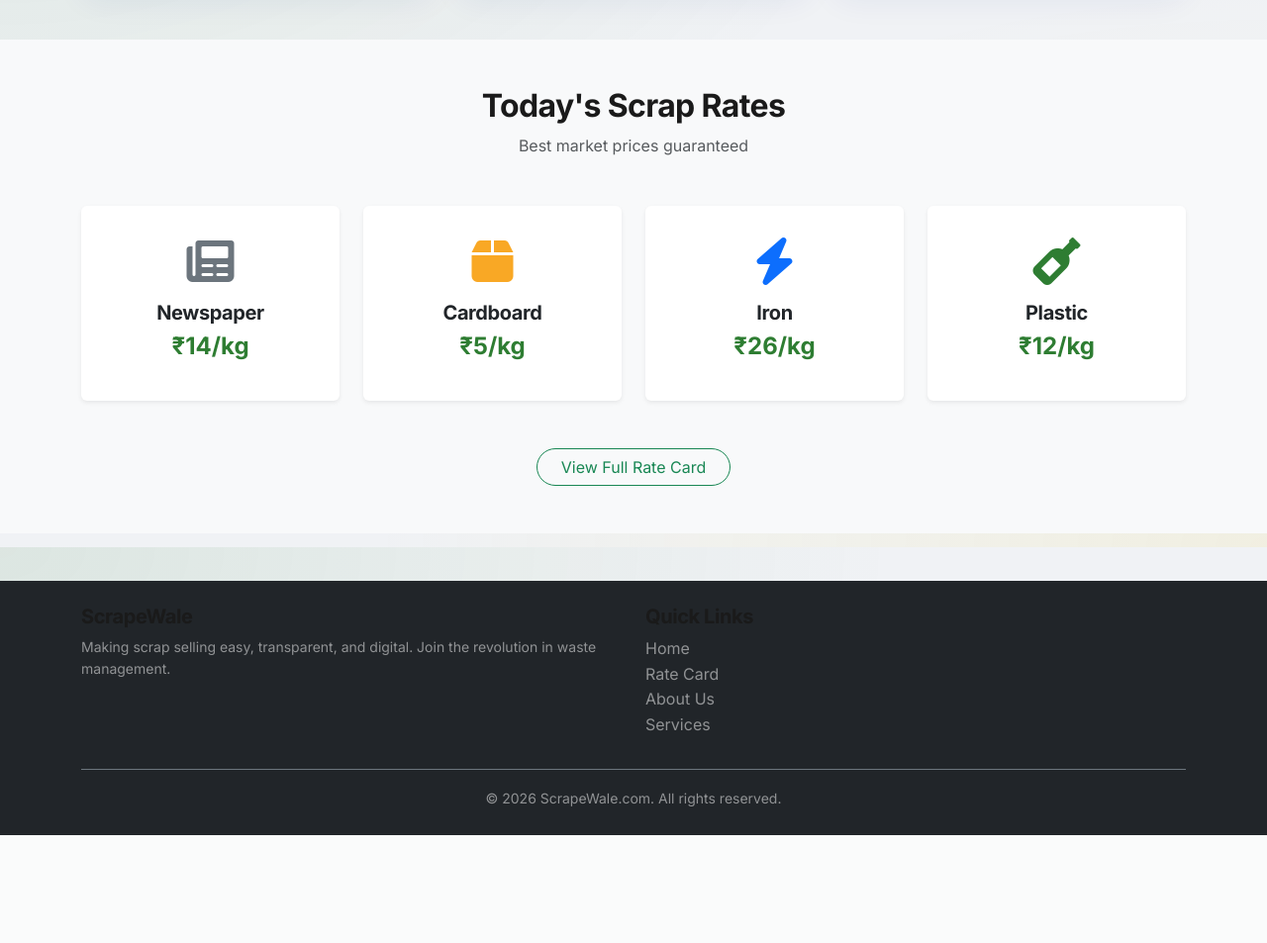
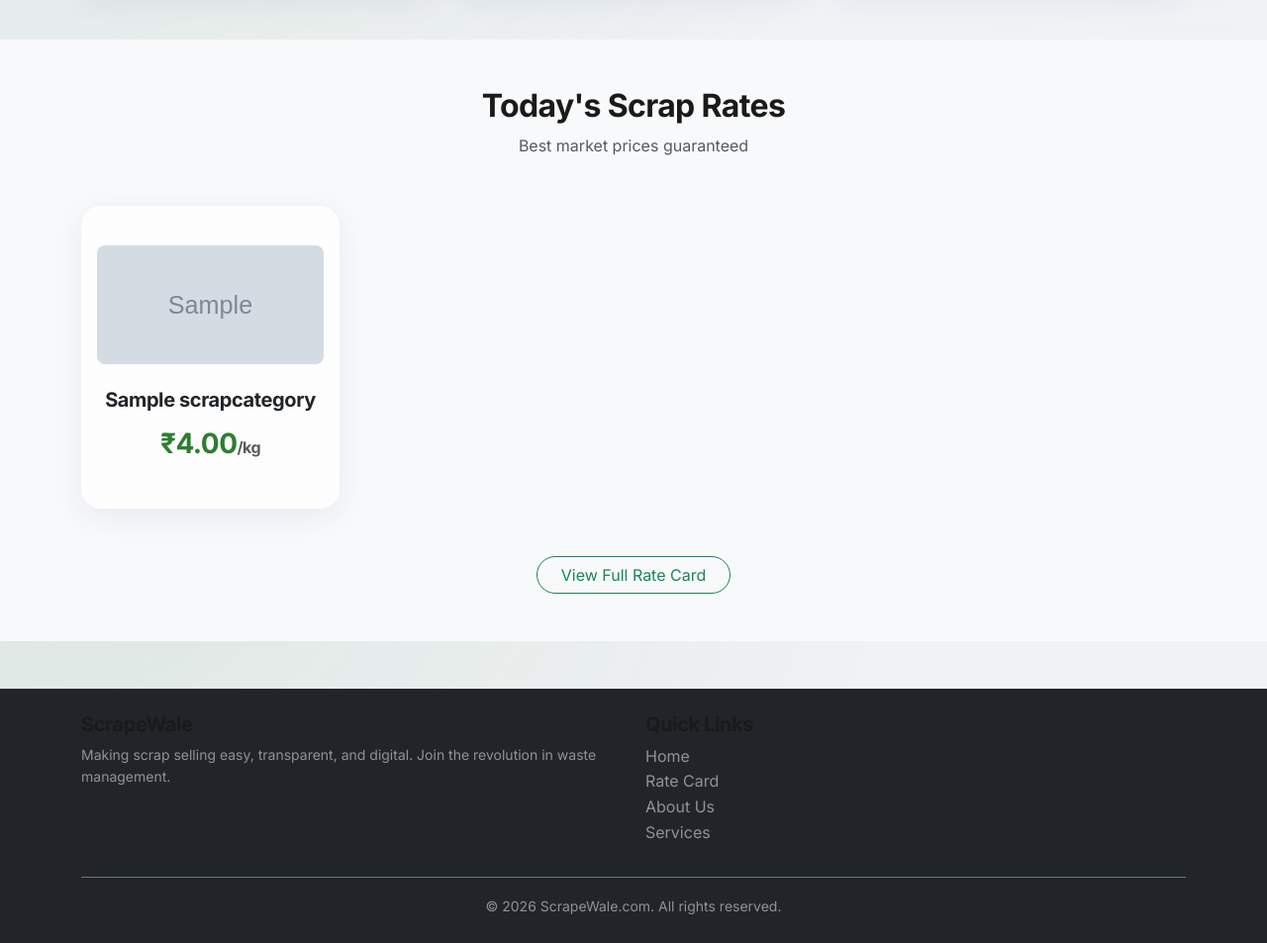
Before and after one commit to sheevisvnerds-ui/sheevisaxena, a Django app: page / in a window 1280 px wide. Shown: the part 1047-2000 px from the top of the page at 99% size. Before the commit the page ends 1891 px from the top, so only its background shows below. Run offline with Django 4.2, Linux system fonts and the light colour scheme; tables that the repository leaves empty hold one stand-in row (values such as "Sample post"); grey boxes marked "Sample" are stand-in pictures.

Commit message:
feat: Implement initial scrap pickup booking system with customer and agent dashboards, dynamic homepage, and test data setup.

```diff
--- a/core/views.py
+++ b/core/views.py
@@ -9,6 +9,11 @@
 
 class HomeView(TemplateView):
     template_name = 'core/home.html'
+
+    def get_context_data(self, **kwargs):
+        context = super().get_context_data(**kwargs)
+        context['scrap_categories'] = ScrapCategory.objects.all()[:4] # Show top 4
+        return context
 
 class AboutView(TemplateView):
     template_name = 'core/about.html'
--- a/scrapewale/settings.py
+++ b/scrapewale/settings.py
@@ -52,8 +52,6 @@
     "topmenu_links": [
         {"name": "Home",  "url": "admin:index", "permissions": ["auth.view_user"]},
         {"name": "View Site", "url": "home"},
-        {"name": "About", "url": "about"},
-        {"name": "Services", "url": "services"},
     ],
     "show_sidebar": True,
     "navigation_expanded": True,
--- a/templates/core/home.html
+++ b/templates/core/home.html
@@ -68,43 +68,29 @@
         </div>
 
         <div class="row g-4">
-            <!-- Example Static Data (Will be dynamic later) -->
+            {% for category in scrap_categories %}
             <div class="col-6 col-md-3">
-                <div class="card border-0 shadow-sm rate-card-item text-center py-3">
+                <div class="card glass-card border-0 h-100 text-center py-4 rate-card-item">
                     <div class="card-body">
-                        <i class="fas fa-newspaper fa-3x text-secondary mb-3"></i>
-                        <h5 class="card-title">Newspaper</h5>
-                        <p class="h4 text-success fw-bold">₹14/kg</p>
+                        <div class="mb-3">
+                            {% if category.image %}
+                            <img src="{{ category.image.url }}" alt="{{ category.name }}"
+                                class="img-fluid rounded-3 mb-2" style="height: 120px; object-fit: cover; width: 100%;">
+                            {% else %}
+                            <i class="fas fa-recycle fa-3x text-success"></i>
+                            {% endif %}
+                        </div>
+                        <h5 class="card-title fw-bold">{{ category.name }}</h5>
+                        <h3 class="text-success mt-3">₹{{ category.rate_per_kg }}<small
+                                class="text-muted fs-6">/kg</small></h3>
                     </div>
                 </div>
             </div>
-            <div class="col-6 col-md-3">
-                <div class="card border-0 shadow-sm rate-card-item text-center py-3">
-                    <div class="card-body">
-                        <i class="fas fa-box fa-3x text-warning mb-3"></i>
-                        <h5 class="card-title">Cardboard</h5>
-                        <p class="h4 text-success fw-bold">₹5/kg</p>
-                    </div>
-                </div>
+            {% empty %}
+            <div class="col-12 text-center">
+                <p class="text-muted">Loading rates...</p>
             </div>
-            <div class="col-6 col-md-3">
-                <div class="card border-0 shadow-sm rate-card-item text-center py-3">
-                    <div class="card-body">
-                        <i class="fas fa-bolt fa-3x text-primary mb-3"></i>
-                        <h5 class="card-title">Iron</h5>
-                        <p class="h4 text-success fw-bold">₹26/kg</p>
-                    </div>
-                </div>
-            </div>
-            <div class="col-6 col-md-3">
-                <div class="card border-0 shadow-sm rate-card-item text-center py-3">
-                    <div class="card-body">
-                        <i class="fas fa-wine-bottle fa-3x text-success mb-3"></i>
-                        <h5 class="card-title">Plastic</h5>
-                        <p class="h4 text-success fw-bold">₹12/kg</p>
-                    </div>
-                </div>
-            </div>
+            {% endfor %}
         </div>
 
         <div class="text-center mt-5">
```
Also changed, not shown: setup_test_data.py (added, +64 -0 lines), static/css/theme.css (+42 -0 lines), templates/core/pickup_form.html (+10 -5 lines), 1 other file.
